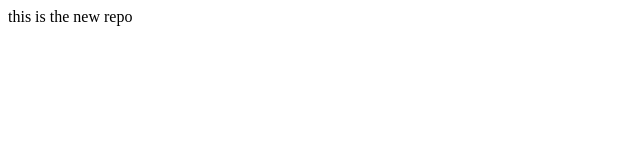
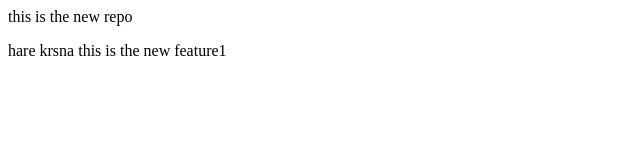
Before and after one commit to git-apna-git/Localrepo, a plain HTML site: page index.html in a window 1280 px wide. Shown: the whole page, without its empty margins (0-640 px from the left). Drawn offline with Linux system fonts and the light colour scheme.

Commit message:
Add the new feature

```diff
--- a/index.html
+++ b/index.html
@@ -1 +1,2 @@
 <p> this is the new repo</p>
+<p> hare krsna this is the new feature1</p>
```
